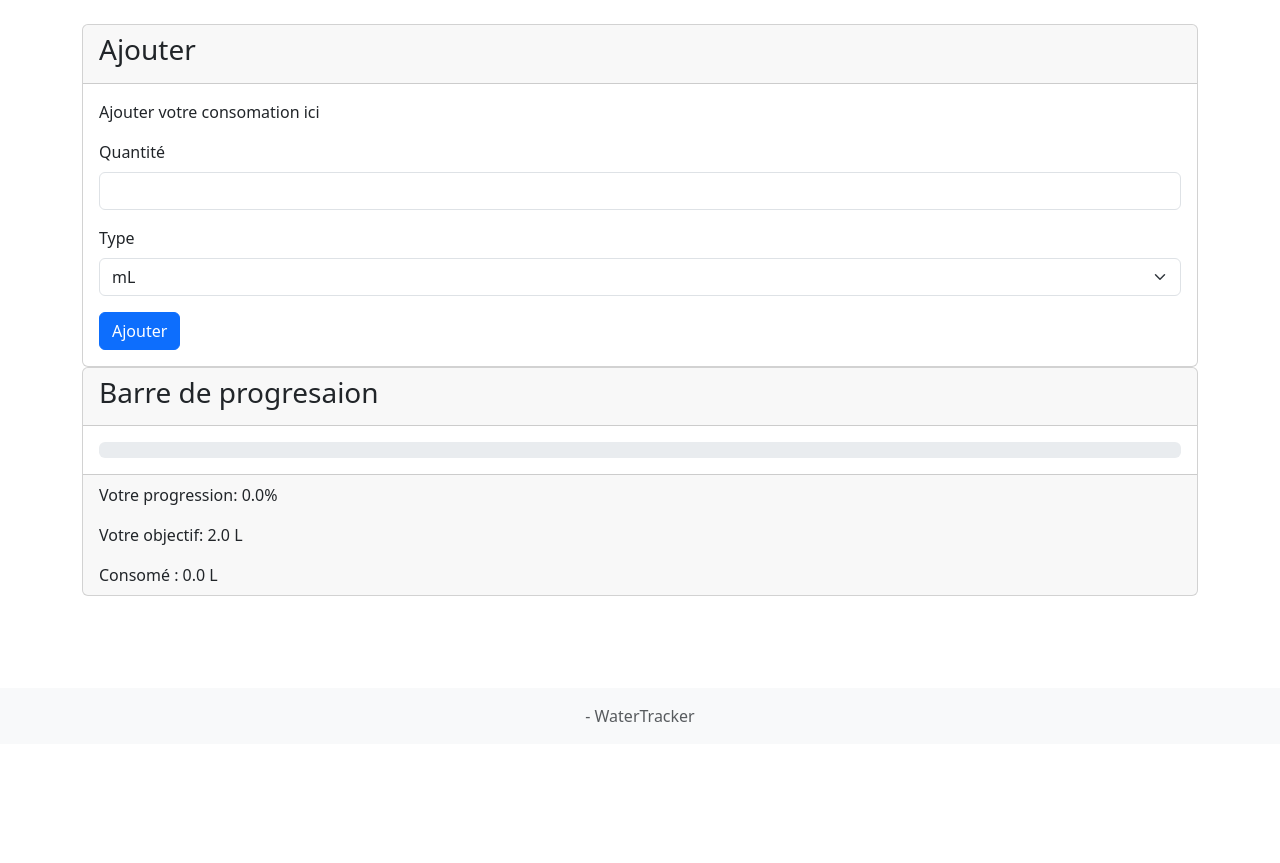
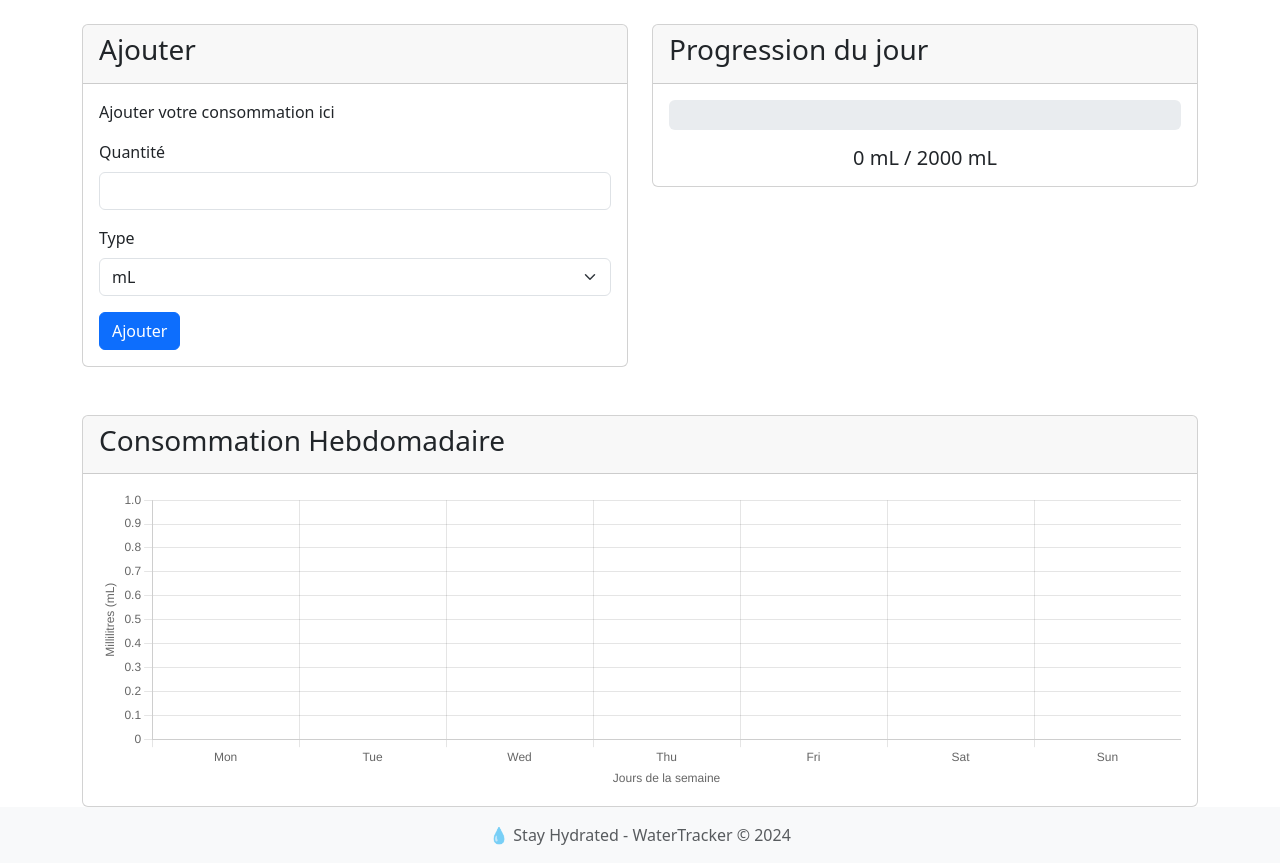
Before and after one commit to NanteRhak/waterTracker, a Flask app: page / in a window 1280 px wide. Shown: the part 56-919 px from the top of the page. Before the commit the page ends 778 px from the top, so only its background shows below. Run offline with Flask 3, Linux system fonts and the light colour scheme; some libraries are stand-ins or nearby versions.

Commit message:
Ajout de l'histogramme

```diff
--- a/app.py
+++ b/app.py
@@ -3,7 +3,7 @@ from flask_bootstrap import Bootstrap5
 from flask_wtf import FlaskForm
 from wtforms import DecimalField, SelectField, SubmitField
 from wtforms.validators import DataRequired, NumberRange
-from datetime import datetime, date
+from datetime import datetime, date, timedelta
 
 app = Flask(__name__)
 app.config['SECRET_KEY'] = 'secret_key'
@@ -46,6 +46,46 @@ def convert_to_ml(quantity, unit):
         return quantity * 250
     return quantity
 
+def get_weekly_consumption():
+    """Calcule la consommation pour les 7 derniers jours (lundi à dimanche)"""
+    weekly_data = {
+        'labels': [],  # Jours de la semaine
+        'data': [],    # Consommation en mL
+        'colors': []   # Couleurs pour le graphique
+    }
+
+    # Obtenir le lundi de cette semaine
+    today = date.today()
+    start_of_week = today - timedelta(days=today.weekday())  # Lundi
+
+    # Générer les 7 jours de la semaine (lundi à dimanche)
+    for i in range(7):
+        current_day = start_of_week + timedelta(days=i)
+        day_label = current_day.strftime("%a")  # Nom court du jour
+        date_str = current_day.strftime("%Y-%m-%d")
+
+        # Calculer la consommation pour ce jour
+        daily_total = 0
+        for entry in session.get('history', []):
+            # Convertir la date stockée en format comparable
+            try:
+                entry_date = datetime.strptime(entry['date'], "%d-%m-%Y").date()
+                if entry_date == current_day:
+                    daily_total += entry['quantity_ml']
+            except ValueError:
+                # Gérer le format de date différent
+                continue
+
+        weekly_data['labels'].append(day_label)
+        weekly_data['data'].append(daily_total)
+
+        # Définir la couleur (verte si objectif atteint, bleue sinon)
+        goal = session.get('goal', 2000)
+        color = 'rgba(75, 192, 75, 0.7)' if daily_total >= goal else 'rgba(54, 162, 235, 0.7)'
+        weekly_data['colors'].append(color)
+
+    return weekly_data
+
 @app.route('/', methods=['GET','POST'])
 def index():
     init_session()
@@ -55,6 +95,9 @@ def index():
     goal = session.get('goal', 2000)
     current_total = session.get('current_total', 0)
     percentage = min((current_total / goal) * 100, 100) if goal > 0 else 0
+
+    # ✅ Obtenir les données hebdomadaires pour l'histogramme
+    weekly_data = get_weekly_consumption()
 
     if form.validate_on_submit():
         quantity = float(form.quantity.data)
@@ -77,7 +120,12 @@ def index():
         flash(f'{quantity} {unit} ajouté. Total: {session["current_total"]} mL', 'success')
         return redirect(url_for('index'))
 
-    return render_template('index.html', form=form, progress=percentage, current_total=current_total, goal=goal)
+    return render_template('index.html',
+                         form=form,
+                         progress=percentage,
+                         current_total=current_total,
+                         goal=goal,
+                         weekly_data=weekly_data)  # ✅ Passer les données hebdomadaires
 
 @app.route('/history')
 def history():
--- a/templates/base.html
+++ b/templates/base.html
@@ -3,12 +3,14 @@
 <head>
     <meta charset="UTF-8">
     <meta name="viewport" content="width=device-width, initial-scale=1.0">
-    <title> WaterTracker - Suivi de consommation d'eau </title>
+    <title>{% block title %}WaterTracker - Suivi de consommation d'eau{% endblock %}</title>
 
     {{ bootstrap.load_css() }}
 
+    <!-- ✅ Ajouter Chart.js -->
+    <script src="https://cdn.jsdelivr.net/npm/chart.js"></script>
+
     <link rel="icon" type="image/x-icon" href="{{ url_for('static', filename='images/favicon.ico') }}">
-
     <link rel="stylesheet" href="{{ url_for('static', filename='css/style.css') }}">
 </head>
 <body class="d-flex flex-column min-vh-100">
@@ -36,7 +38,7 @@
                     <small class="text-white-50">Aujourd'hui:</small>
                     <strong class="text-white">
                         {% if session.get('current_total') %}
-                            {{ session.current_total }} mL
+                            {{ session.current_total }}ml
                         {% else %}
                             0ml
                         {% endif %}
@@ -47,20 +49,17 @@
     </nav>
 
     <main class="container mt-4 flex-grow-1">
-
         {{ render_messages() }}
-
         {% block content %}{% endblock %}
     </main>
 
     <footer class="bg-light mt-auto py-3">
         <div class="container text-center">
-            <span class="text-muted"> - WaterTracker</span>
+            <span class="text-muted">💧 Stay Hydrated - WaterTracker © 2024</span>
         </div>
     </footer>
 
     {{ bootstrap.load_js() }}
-
     <script src="{{ url_for('static', filename='js/script.js') }}"></script>
 </body>
 </html>
--- a/templates/index.html
+++ b/templates/index.html
@@ -1,25 +1,106 @@
 {% extends "base.html" %}
 {% from "bootstrap5/form.html" import render_form %}
-{% block title %} Tableau de bord {% endblock %}
+{% block title %}Tableau de bord{% endblock %}
 {% block content %}
+<div class="row">
+    <!-- Carte Ajouter consommation -->
+    <div class="col-md-6 mb-4">
         <div class="card">
             <div class="card-header"><h3>Ajouter</h3></div>
             <div class="card-body">
-			<p class="card-text">Ajouter votre consomation ici</p>
+                <p class="card-text">Ajouter votre consommation ici</p>
                 {{ render_form(form) }}
             </div>
         </div>
+    </div>
+
+    <!-- Carte Progression -->
+    <div class="col-md-6 mb-4">
         <div class="card">
-		<div class="card-header"><h3>Barre de progresaion</h3></div>
+            <div class="card-header"><h3>Progression du jour</h3></div>
             <div class="card-body">
-			<div class="progress">
-				<div class="progress-bar" role="progressbar" style="width: {{ progress }}%" aria-valuenow="{{ progress }}" aria-valuemax="100" ></div>
+                <div class="progress mb-3" style="height: 30px;">
+                    <div class="progress-bar
+                        {% if progress >= 100 %}bg-success
+                        {% elif progress >= 75 %}bg-info
+                        {% elif progress >= 50 %}bg-primary
+                        {% else %}bg-warning{% endif %}"
+                        role="progressbar"
+                        style="width: {{ progress }}%"
+                        aria-valuenow="{{ progress }}"
+                        aria-valuemax="100">
+                        {{ progress|round(1) }}%
                     </div>
                 </div>
-		<div class="card-footer">
-			<p class="card-text">Votre progression: {{ progress }}%</p>
-			<p class="xard-text"> Votre objectif: {{ goal/1000 }} L</p>
-			<p class="card-text">Consomé : {{ current_total/1000 }} L</p>
+                <p class="card-text text-center h5">
+                    {{ current_total }} mL / {{ goal }} mL
+                </p>
             </div>
         </div>
+    </div>
+</div>
+
+<!-- ✅ Histogramme Hebdomadaire -->
+<div class="card mt-4">
+    <div class="card-header">
+        <h3>Consommation Hebdomadaire</h3>
+    </div>
+    <div class="card-body">
+        <div style="height: 300px;">
+            <canvas id="weeklyChart"></canvas>
+        </div>
+    </div>
+</div>
+
+<!-- ✅ Script pour l'histogramme -->
+<script>
+document.addEventListener('DOMContentLoaded', function() {
+    const ctx = document.getElementById('weeklyChart').getContext('2d');
+
+    const weeklyChart = new Chart(ctx, {
+        type: 'bar',
+        data: {
+            labels: {{ weekly_data.labels | tojson }},
+            datasets: [{
+                label: 'Consommation (mL)',
+                data: {{ weekly_data.data | tojson }},
+                backgroundColor: {{ weekly_data.colors | tojson }},
+                borderColor: 'rgba(54, 162, 235, 1)',
+                borderWidth: 1
+            }]
+        },
+        options: {
+            responsive: true,
+            maintainAspectRatio: false,
+            scales: {
+                y: {
+                    beginAtZero: true,
+                    title: {
+                        display: true,
+                        text: 'Millilitres (mL)'
+                    }
+                },
+                x: {
+                    title: {
+                        display: true,
+                        text: 'Jours de la semaine'
+                    }
+                }
+            },
+            plugins: {
+                legend: {
+                    display: false
+                },
+                tooltip: {
+                    callbacks: {
+                        label: function(context) {
+                            return `Consommation: ${context.parsed.y} mL`;
+                        }
+                    }
+                }
+            }
+        }
+    });
+});
+</script>
 {% endblock %}
```
Lines whose indentation alone changed are shown as unchanged.
